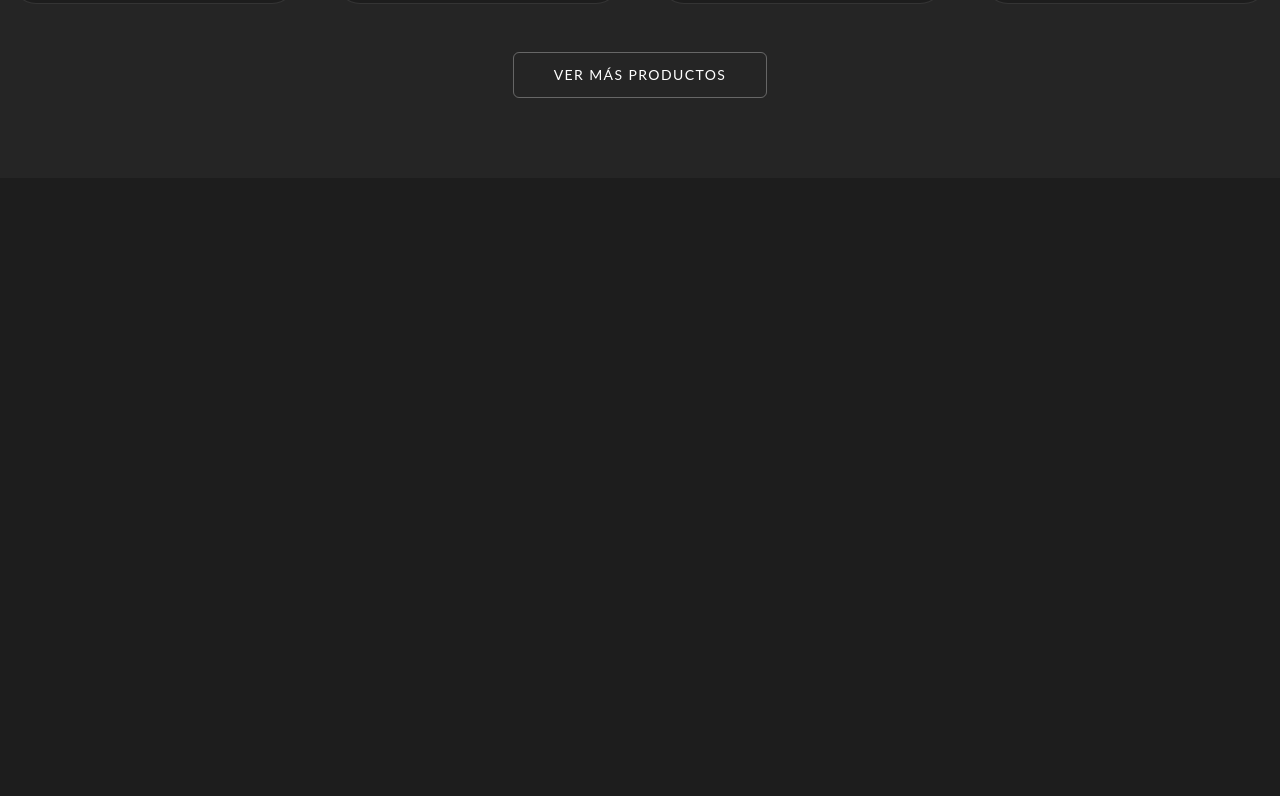
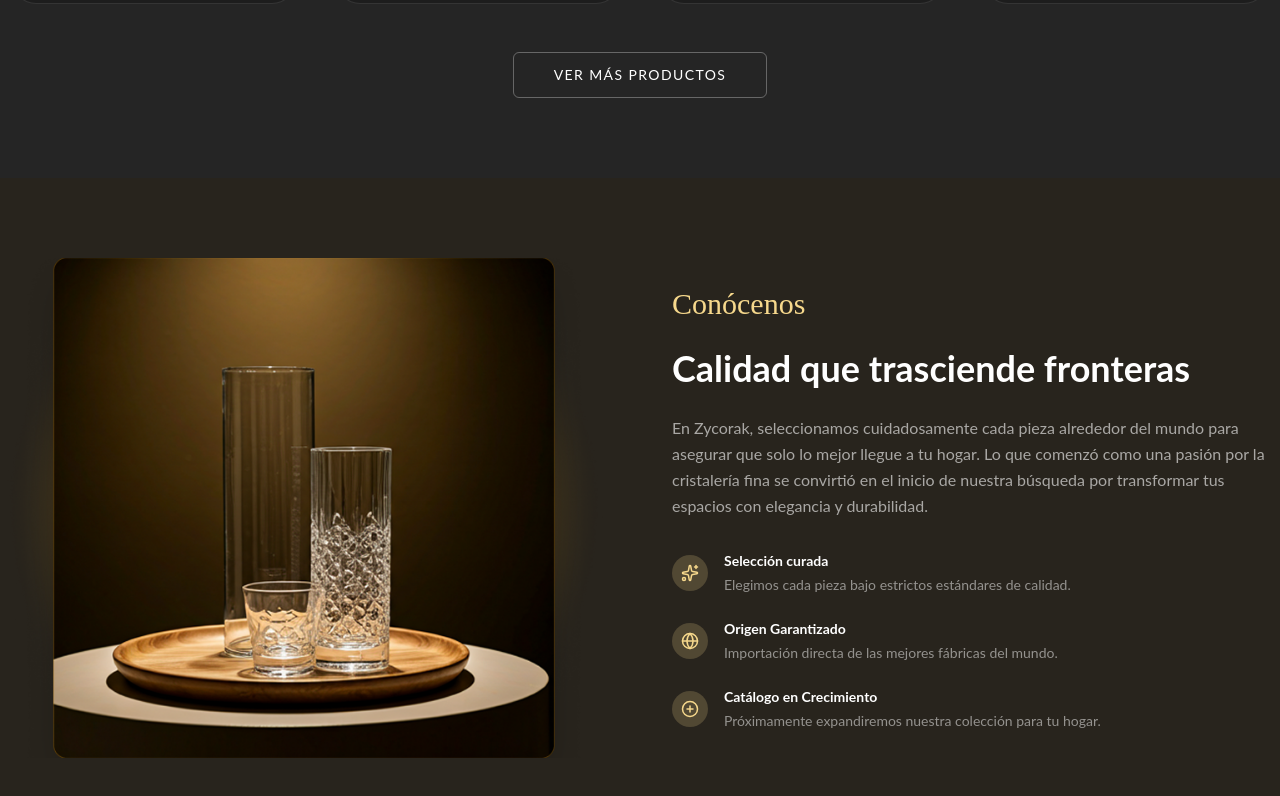
Before and after one commit to ErnestoPuente20/zycorak-web, a React (Vite) app: page / in a window 1280 px wide. Shown: the part 2377-3173 px from the top of the page. Before the commit the page ends 2555 px from the top, so only its background shows below. Built offline with nearby package versions, Linux system fonts and the light colour scheme.

Commit message:
feat: AboutUs sección completada

```diff
--- a/src/components/sections/AboutUs.tsx
+++ b/src/components/sections/AboutUs.tsx
@@ -0,0 +1,66 @@
+import { Globe, PlusCircle, Sparkles, type LucideIcon } from "lucide-react"
+
+interface Feature {
+    title: string
+    desc: string
+    icon: LucideIcon
+}
+
+export default function AboutUs() {
+
+    const features: Feature[] = [
+        {title: 'Selección curada', desc: 'Elegimos cada pieza bajo estrictos estándares de calidad.', icon: Sparkles},
+        { title: 'Origen Garantizado', desc: 'Importación directa de las mejores fábricas del mundo.', icon: Globe },
+        { title: 'Catálogo en Crecimiento', desc: 'Próximamente expandiremos nuestra colección para tu hogar.', icon: PlusCircle },
+    ]
+
+  return (
+    <section id="nosotros" className="w-full py-20 bg-dark-about">
+        <div className="max-w-7xl mx-auto">
+            <div className="grid grid-cols-2 gap-16 items-center">
+                {/* Imagen izquierda */}
+                <img
+                    src="/src/assets/images/nosotros.png"
+                    alt="Zycorak"
+                    className="w-full h-125 object-cover rounded-2xl"
+                />
+
+                {/* Contenido derecha */}
+                <div className="flex flex-col gap-6">
+                    <span className="font-greatvibes text-gold-light text-3xl">
+                        Conócenos
+                    </span>
+                    <h2 className="text-white font-lato font-bold text-4xl leading-tight">
+                        Calidad que trasciende fronteras
+                    </h2>
+                    <p className="text-white/60 font-lato text-base leading-relaxed">
+                        En Zycorak, seleccionamos cuidadosamente cada pieza alrededor del mundo para asegurar que solo lo mejor llegue a tu hogar. Lo que comenzó como una pasión por la cristalería fina se convirtió en el inicio de nuestra búsqueda por transformar tus espacios con elegancia y durabilidad.
+                    </p>
+
+                    {/* Features */}
+                    <div className="flex flex-col gap-6 mt-2">
+                        {features.map((item) => (
+                            <div
+                                key={item.title}
+                                className="flex items-start gap-4"
+                            >
+                                <div className="w-9 h-9 rounded-full bg-gold-light/20 flex items-center justify-center shrink-0 mt-1">
+                                    <item.icon size={18} className="text-gold-light"/>
+                                </div>
+                                <div>
+                                    <h4 className="text-white font-lato font-bold text-sm mb-1">
+                                        {item.title}
+                                    </h4>
+                                    <p className="text-white/50 font-lato text-sm">
+                                        {item.desc}
+                                    </p>
+                                </div>
+                            </div>
+                        ))}
+                    </div>
+                </div>
+            </div>
+        </div>
+    </section>
+  )
+}
--- a/src/index.css
+++ b/src/index.css
@@ -9,6 +9,7 @@
   --color-dark-card: #1D1D1D;
   --color-dark-lighter: #2E2E2E;
   --color-dark-section: #252525;
+  --color-dark-about: #28241d;
 
   --font-lato: "Lato", sans-serif;
   --font-greatvibes: "Great Vibes", cursive;
--- a/src/pages/Home.tsx
+++ b/src/pages/Home.tsx
@@ -1,3 +1,4 @@
+import AboutUs from "../components/sections/AboutUs";
 import BestSellers from "../components/sections/BestSellers";
 import Collections from "../components/sections/Collections";
 import Hero from "../components/sections/Hero";
@@ -8,6 +9,7 @@ export default function Home() {
         <Hero/>
         <Collections/>
         <BestSellers/>
+        <AboutUs/>
     </main>
   )
 }
```
Also changed, not shown: src/assets/images/nosotros.png (added).
